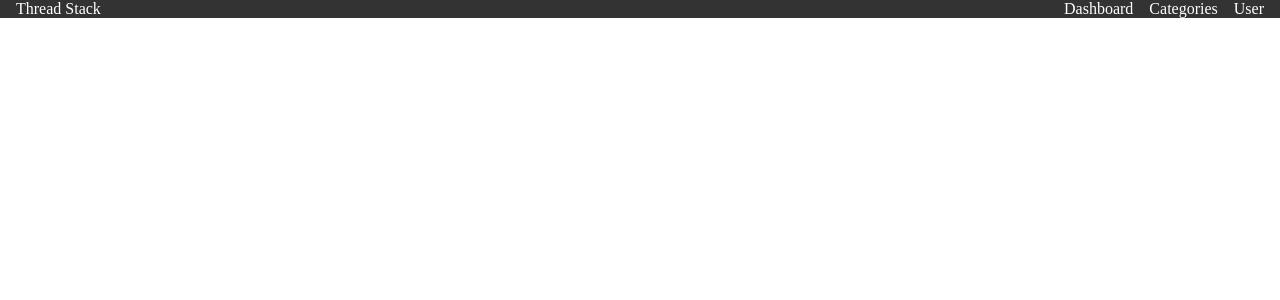
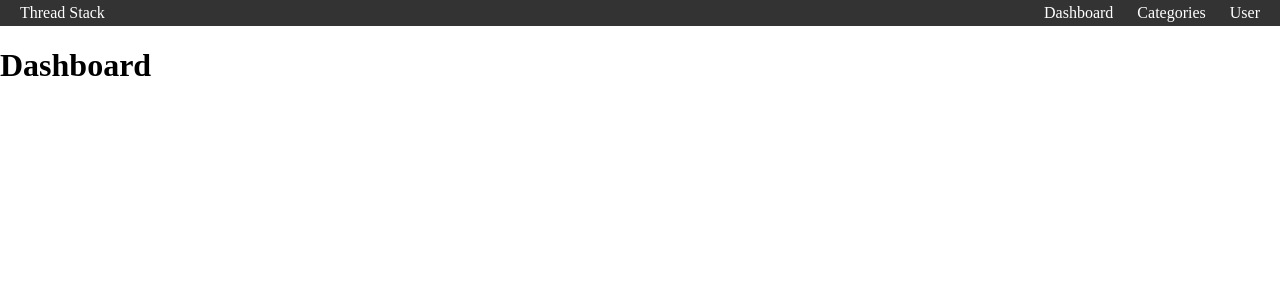
Before and after one commit to haladdin13/phase-4-project-thread-stack, a React (Create React App) app in the folder client/: page / in a window 1280 px wide. Shown: the top 300 px of the page. Built offline with nearby package versions, Linux system fonts and the light colour scheme.

Commit message:
integrated React router to NavBar and fixed errors

```diff
--- a/client/package.json
+++ b/client/package.json
@@ -9,7 +9,7 @@
     "@testing-library/user-event": "^13.5.0",
     "react": "^18.2.0",
     "react-dom": "^18.2.0",
-    "react-router-dom": "^5.2.0",
+    "react-router-dom": "^6.3.0",
     "react-scripts": "5.0.1",
     "web-vitals": "^2.1.4"
   },
--- a/client/src/components/App.js
+++ b/client/src/components/App.js
@@ -1,10 +1,10 @@
 import React, { useEffect, useState } from "react";
-import { Switch, Route } from "react-router-dom";
+import { Switch, Route, Routes } from "react-router-dom";
 
 
-// import Dashboard from "./components/Dashboard";
-// import Category from "./components/Category";
-// import User from "./components/User";
+import Dashboard from "./Dashboard";
+import Category from "./Category";
+import User from "./User";
 // import GroupThread from "./components/GroupThread";
 // import Thread from "./components/Thread";
 // import Post from "./components/Post";
@@ -14,14 +14,23 @@ import Navbar from "./Navbar";
 
 
 function App() {
+  // const [categories, setCategories] = useState([]);
 
-  const [categories, setCategories] = useState([]);
+  return (
+    <>
+      <Navbar />
+      <div className="container">
+        <Routes>
+          <Route path='/' element={<Dashboard />} />
+          <Route path='/dashboard' element={<Dashboard />} />
+          <Route path='/category' element={<Category />} />
+          <Route path='/user' element={<User />} />
 
-  return <div>
-    {/* <Route path = "/" element = {<Dashboard />} />
-    <Route path = "/categories" element = {<Category categories={categories}/>} /> */}
-    <Navbar />
-  </div>
+        </Routes>
+      </div>
+    </>
+  )
+
 }
 
 export default App;
--- a/client/src/components/Dashboard.jsx
+++ b/client/src/components/Dashboard.jsx
@@ -0,0 +1,10 @@
+import React from 'react';
+
+
+function Dashboard(){
+    return<div>
+        <h1>Dashboard</h1>
+    </div>
+}
+
+export default Dashboard;
--- a/client/src/components/Navbar.jsx
+++ b/client/src/components/Navbar.jsx
@@ -1,16 +1,30 @@
-export default function Navbar(){
-    return <nav className="nav">
-        <a href='/' className="site-title">Thread Stack</a>
+import React, { useImperativeHandle } from 'react';
+import { Link, useMatch, useResolvedPath } from "react-router-dom"
+
+function Navbar(){
+    return (<nav className="nav">
+        <Link to='/' className="site-title">
+            Thread Stack
+        </Link>
         <ul>
-            <li>
-                <a href="/dashboard">Dashboard</a>
-            </li>
-            <li>
-                <a href="/categories">Categories</a>
-            </li>
-            <li>
-                <a href="/user">User</a>
-            </li>
+           <CustomLink to="/dashboard">Dashboard</CustomLink>
+           <CustomLink to="/category">Categories</CustomLink>
+           <CustomLink to="/user">User</CustomLink>
         </ul>
     </nav>
+    )
 }
+
+function CustomLink({to, children, ...props }){
+    const resolvedPath = useResolvedPath(to)
+    const isActive = useMatch({ path: resolvedPath.pathname })
+    return(
+        <li className={isActive === to ? "active" : ""}>
+            <Link to={to} {...props}>
+                {children}
+            </Link>
+        </li>
+    )
+}
+
+export default Navbar;
--- a/client/src/components/User.jsx
+++ b/client/src/components/User.jsx
@@ -0,0 +1,10 @@
+import React from 'react';
+
+
+function User(){
+    return<div>
+        <h1>User</h1>
+    </div>
+}
+
+export default User;
--- a/client/src/index.js
+++ b/client/src/index.js
@@ -3,7 +3,8 @@ import App from "./components/App";
 import "./index.css";
 import { createRoot } from "react-dom/client";
 import './styles.css'
+import { BrowserRouter } from "react-router-dom"
 
 const container = document.getElementById("root");
 const root = createRoot(container);
-root.render(<App />);
+root.render(<BrowserRouter><App /></BrowserRouter>);
--- a/client/src/styles.css
+++ b/client/src/styles.css
@@ -11,7 +11,7 @@ body{
     color: white;
     display: flex;
     justify-content: space-between;
-    align-items: center;
+    align-items: stretch;
     gap: 2rem;
     padding: 0 1rem;
 }
@@ -27,5 +27,18 @@ body{
 .nav a{
     color:inherit;
     text-decoration: none;
+    height: 100%;
+    display: flex;
+    align-items: center;
+    padding: .25rem;
 
 }
+
+.nav li.active{
+    background-color: #555;
+
+}
+
+.nav li:hover{
+    background-color: #777;
+}
```
